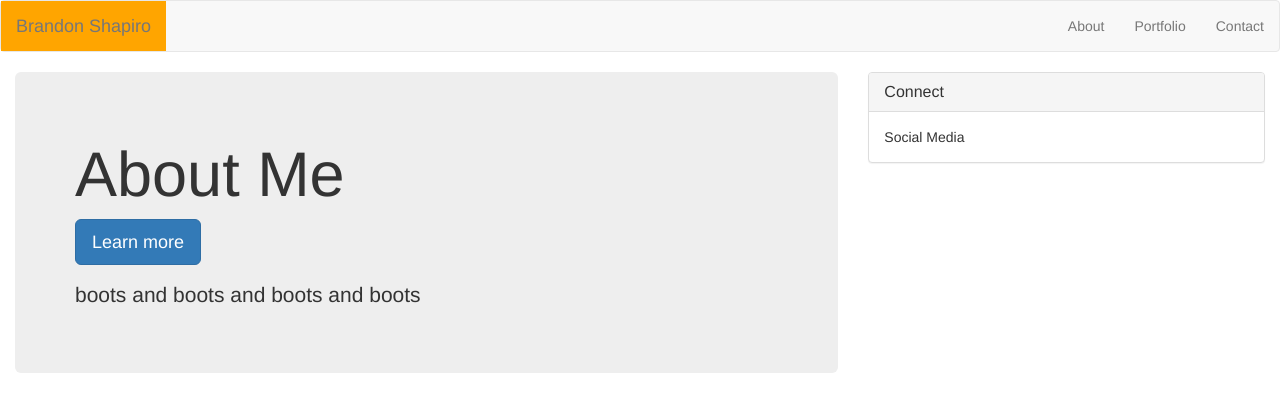
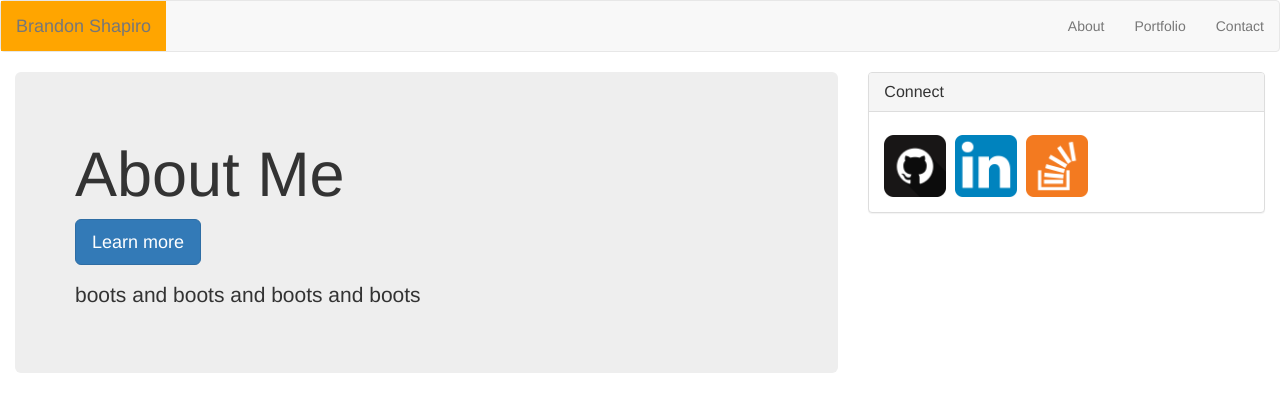
Before and after one commit to shapyro/Bootstrap-Portfolio, a plain HTML site: page index.html in a window 1280 px wide. Drawn offline with nearby package versions, Linux system fonts and the light colour scheme.

Commit message:
social icons added

```diff
--- a/bootstrap.css
+++ b/bootstrap.css
@@ -1,3 +1,9 @@
 .navbar-brand {
   background: orange;
 }
+.social {
+  width: 62px;
+  height: 62px;
+  margin-top: 8px;
+  margin-right: 5px;
+}
--- a/index.html
+++ b/index.html
@@ -50,7 +50,9 @@
                     <h3 class="panel-title">Connect</h3>
                   </div>
                   <div class="panel-body">
-                    Social Media
+                    <a href="https://github.com/shapyro" target="_blank"><img src="images/github.png" class="social" alt="GitHub"></a>
+                    <a href="#"><img src="images/linkedin.png" class="social" alt="LinkedIn"></a>
+                    <a href="#"><img src="images/stackoverflow.png" class="social" alt="Stack Overflow"></a>
                   </div>
                 </div>
           </div>
```
Also changed, not shown: images/github.png (added), images/linkedin.png (added), images/stackoverflow.png (added).
